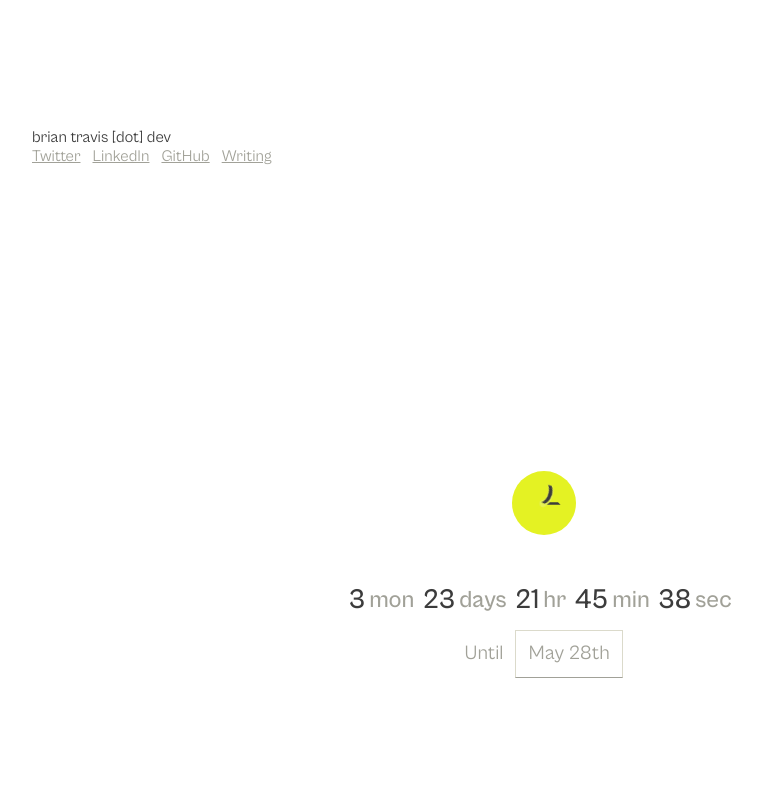
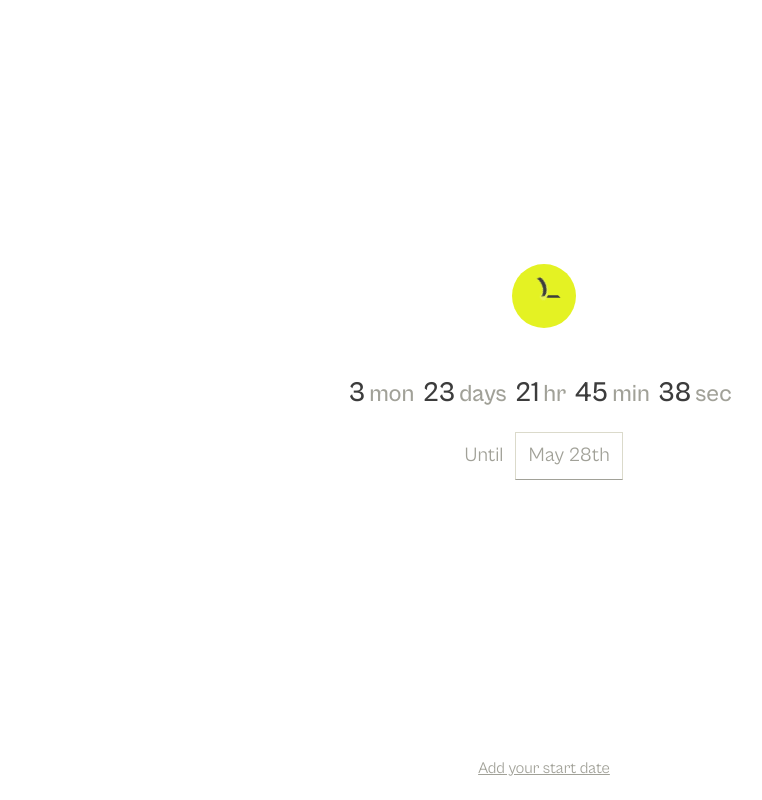
Before and after one commit to bztravis/briantravis-dot-dev, a Next.js app: page /ramping-up in a window 1280 px wide. Shown: the top 800 px of the page, without its empty margins (96-858 px from the left). Built offline with nearby package versions, Linux system fonts and the light colour scheme.

Commit message:
Revert "Merge pull request #2 from bztravis/develop"
This reverts commit b1cf96165efdbae1612719c56e56e55e50466877, reversing
changes made to 4e9a8a994ec105779706e3bba731d3689bf4b728.

```diff
--- a/app/essays/page.module.scss
+++ /dev/null
@@ -1,5 +0,0 @@
-.pageContainer {
-  >.essayContainer {
-    display: block;
-  }
-}
--- a/app/layout.module.scss
+++ /dev/null
@@ -1,31 +0,0 @@
-.container {
-  width: 100dvw;
-  height: 100dvh;
-  padding: 128px;
-
-  >.header {
-    margin-bottom: 32px;
-
-    >.rootLink {
-      text-decoration: none;
-      color: var(--text-primary);
-
-      &:hover {
-        cursor: pointer;
-      }
-    }
-  }
-
-  p {
-    margin: 0;
-  }
-
-  .links {
-    display: flex;
-    gap: 12px;
-
-    >a {
-      color: var(--text-secondary);
-    }
-  }
-}
--- a/app/layout.tsx
+++ b/app/layout.tsx
@@ -1,8 +1,6 @@
 import type { Metadata } from 'next';
 import localFont from 'next/font/local';
-import Link from 'next/link';
 import './globals.css';
-import styles from './layout.module.scss';
 
 const CabinetGrotesk = localFont({
   src: '../public/fonts/CabinetGrotesk-Variable.ttf',
@@ -21,31 +19,7 @@ export default function RootLayout({
 }>) {
   return (
     <html lang='en'>
-      <body className={CabinetGrotesk.className}>
-        <div className={styles.container}>
-          <header className={styles.header}>
-            <Link href='/' className={styles.rootLink}>
-              brian travis [dot] dev
-            </Link>
-            <div className={styles.links}>
-              <a href='https://twitter.com/_briantravis' target='_blank'>
-                Twitter
-              </a>
-              <a
-                href='https://www.linkedin.com/in/brian-z-travis/'
-                target='_blank'
-              >
-                LinkedIn
-              </a>
-              <a href='https://github.com/bztravis' target='_blank'>
-                GitHub
-              </a>
-              <Link href='/essays'>Writing</Link>
-            </div>
-          </header>
-          {children}
-        </div>
-      </body>
+      <body className={CabinetGrotesk.className}>{children}</body>
     </html>
   );
 }
--- a/app/page.module.scss
+++ b/app/page.module.scss
@@ -1,9 +1,14 @@
-.mainContainer {
-  width: 100%;
-  height: 100%;
+.container {
+  width: 100dvw;
+  height: 100dvh;
+  padding: 128px;
   display: flex;
   flex-direction: column;
-  justify-content: flex-end;
+  justify-content: space-between;
+
+  p {
+    margin: 0;
+  }
 
   h1 {
     margin: 0;
@@ -20,6 +25,15 @@
 
     &:nth-of-type(2) {
       animation-delay: 0.1s;
+    }
+  }
+
+  .links {
+    display: flex;
+    gap: 12px;
+
+    >a {
+      color: var(--text-secondary);
     }
   }
 
--- a/components/Countdown/index.tsx
+++ b/components/Countdown/index.tsx
@@ -25,9 +25,7 @@ const Countdown = () => {
   );
 
   const getDuration = useCallback(() => {
-    const now = new Date();
-    const start = now > endDate ? endDate : now;
-    return intervalToDuration({ start, end: endDate });
+    return intervalToDuration({ start: Date(), end: endDate });
   }, [endDate]);
 
   const [duration, setDuration] = useState<Duration>(getDuration());
--- a/middleware.ts
+++ b/middleware.ts
@@ -2,6 +2,7 @@ import { NextResponse } from 'next/server';
 import type { NextRequest } from 'next/server';
 
 export function middleware(request: NextRequest) {
+  console.log('YOO');
   return NextResponse.redirect(new URL('/resume.pdf', request.url));
 }
 
```
Also changed, not shown: app/essays/page.tsx (deleted, +0 -11 lines), app/page.tsx (+20 -4 lines).
